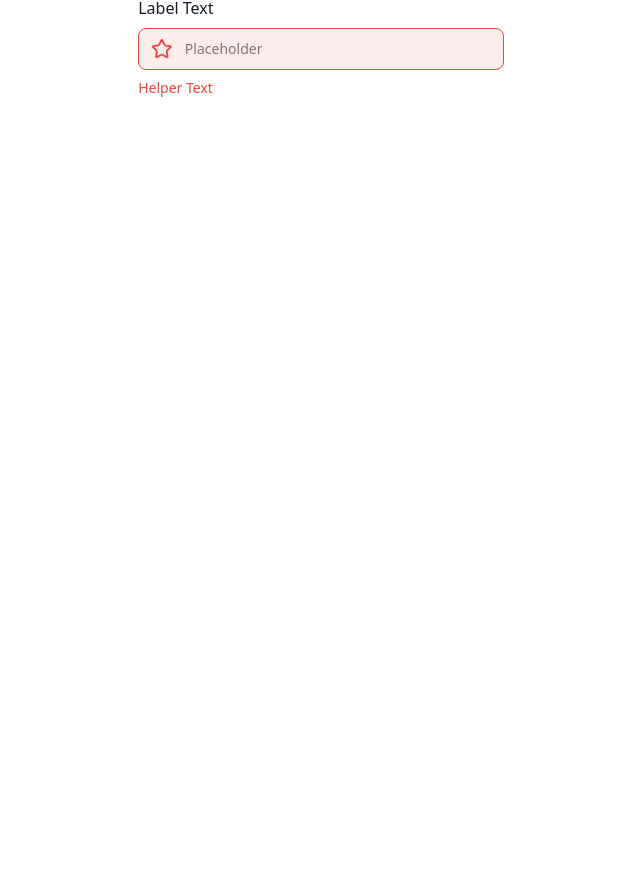
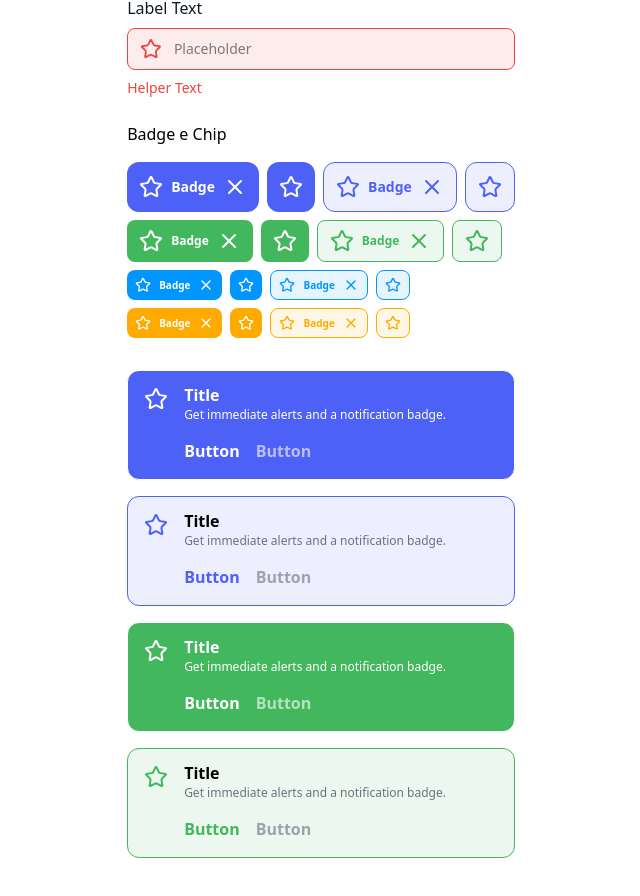
Before and after one commit to KevenFernandes/atomic-design-system, a Next.js app: page / in a window 1280 px wide. Shown: the part 920-1816 px from the top of the page, without its empty margins (319-959 px from the left). Before the commit the page ends 1170 px from the top, so only its background shows below. Built offline with nearby package versions, Linux system fonts and the light colour scheme.

Commit message:
feat: visualization of the new components

```diff
--- a/src/app/page.tsx
+++ b/src/app/page.tsx
@@ -1,3 +1,6 @@
+import { StarIcon } from "lucide-react";
+import { Alert } from "../components/Alert";
+import { Badge } from "../components/Badge";
 import { Button } from "../components/Button";
 import { InputText } from "../components/InputText";
 
@@ -72,6 +75,114 @@ export default function Home() {
               placeholder="Placeholder"
             />
           </div>
+          <h2 className="my-4">Badge e Chip</h2>
+          <div className="flex flex-col gap-2">
+            <div className="flex gap-2">
+              <Badge
+                varirant="default"
+                mode="solid"
+                size="medium"
+                buttonText="Badge"
+              />
+              <Badge varirant="default" mode="solid" size="medium" />
+
+              <Badge
+                varirant="default"
+                mode="outline"
+                size="medium"
+                buttonText="Badge"
+              />
+              <Badge varirant="default" mode="outline" size="medium" />
+            </div>
+
+            <div className="flex gap-2">
+              <Badge
+                varirant="success"
+                mode="solid"
+                size="small"
+                buttonText="Badge"
+              />
+              <Badge varirant="success" mode="solid" size="small" />
+
+              <Badge
+                varirant="success"
+                mode="outline"
+                size="small"
+                buttonText="Badge"
+              />
+              <Badge varirant="success" mode="outline" size="small" />
+            </div>
+
+            <div className="flex gap-2">
+              <Badge
+                varirant="info"
+                mode="solid"
+                size="tiny"
+                buttonText="Badge"
+              />
+              <Badge varirant="info" mode="solid" size="tiny" />
+
+              <Badge
+                varirant="info"
+                mode="outline"
+                size="tiny"
+                buttonText="Badge"
+              />
+              <Badge varirant="info" mode="outline" size="tiny" />
+            </div>
+
+            <div className="flex gap-2">
+              <Badge
+                varirant="warning"
+                mode="solid"
+                size="tiny"
+                buttonText="Badge"
+              />
+              <Badge varirant="warning" mode="solid" size="tiny" />
+
+              <Badge
+                varirant="warning"
+                mode="outline"
+                size="tiny"
+                buttonText="Badge"
+              />
+              <Badge varirant="warning" mode="outline" size="tiny" />
+            </div>
+          </div>
+
+          <div className="mt-8 flex flex-col gap-4">
+            <Alert
+              variant="default"
+              title="Title"
+              description="Get immediate alerts and a notification badge."
+              icon={StarIcon}
+            />
+
+            <Alert
+              variant="default"
+              mode="outline"
+              title="Title"
+              description="Get immediate alerts and a notification badge."
+              icon={StarIcon}
+            />
+
+            {/* success */}
+
+            <Alert
+              variant="success"
+              title="Title"
+              description="Get immediate alerts and a notification badge."
+              icon={StarIcon}
+            />
+
+            <Alert
+              variant="success"
+              mode="outline"
+              title="Title"
+              description="Get immediate alerts and a notification badge."
+              icon={StarIcon}
+            />
+          </div>
         </div>
       </main>
     </div>
```
